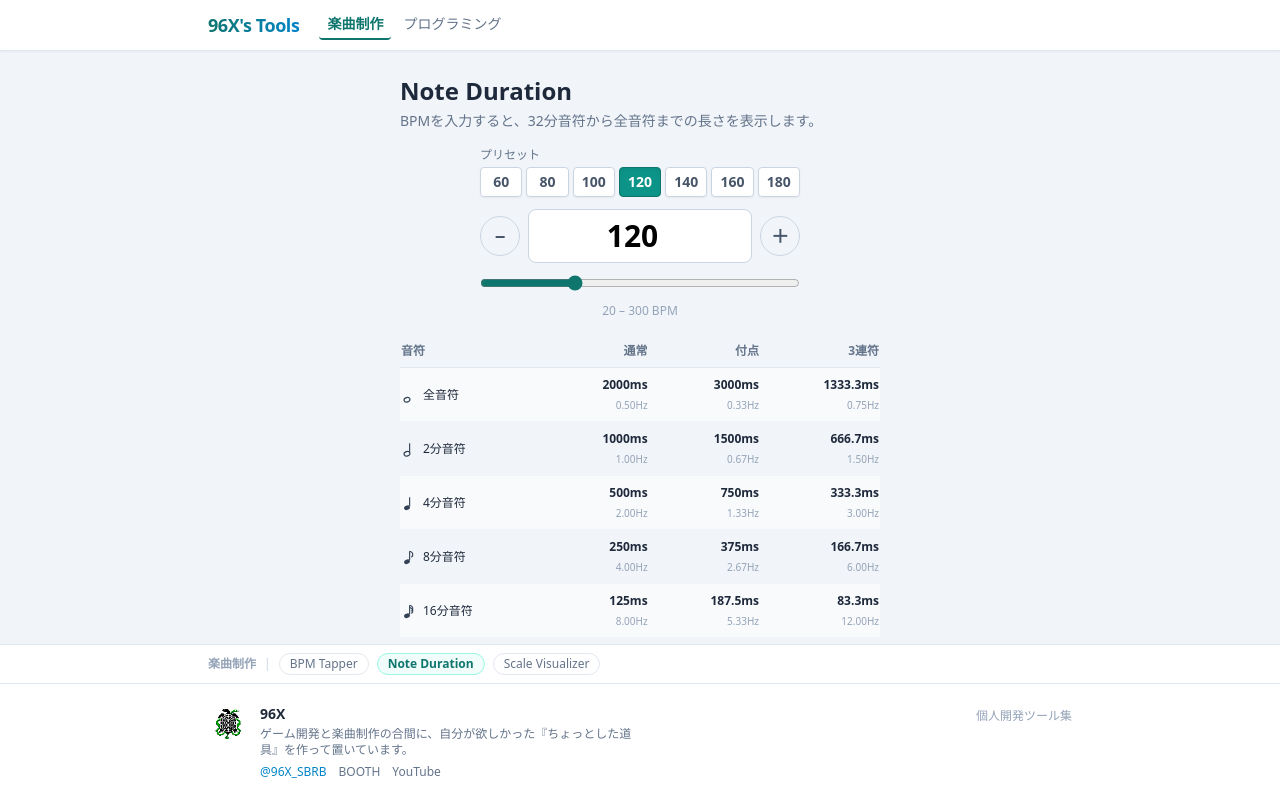
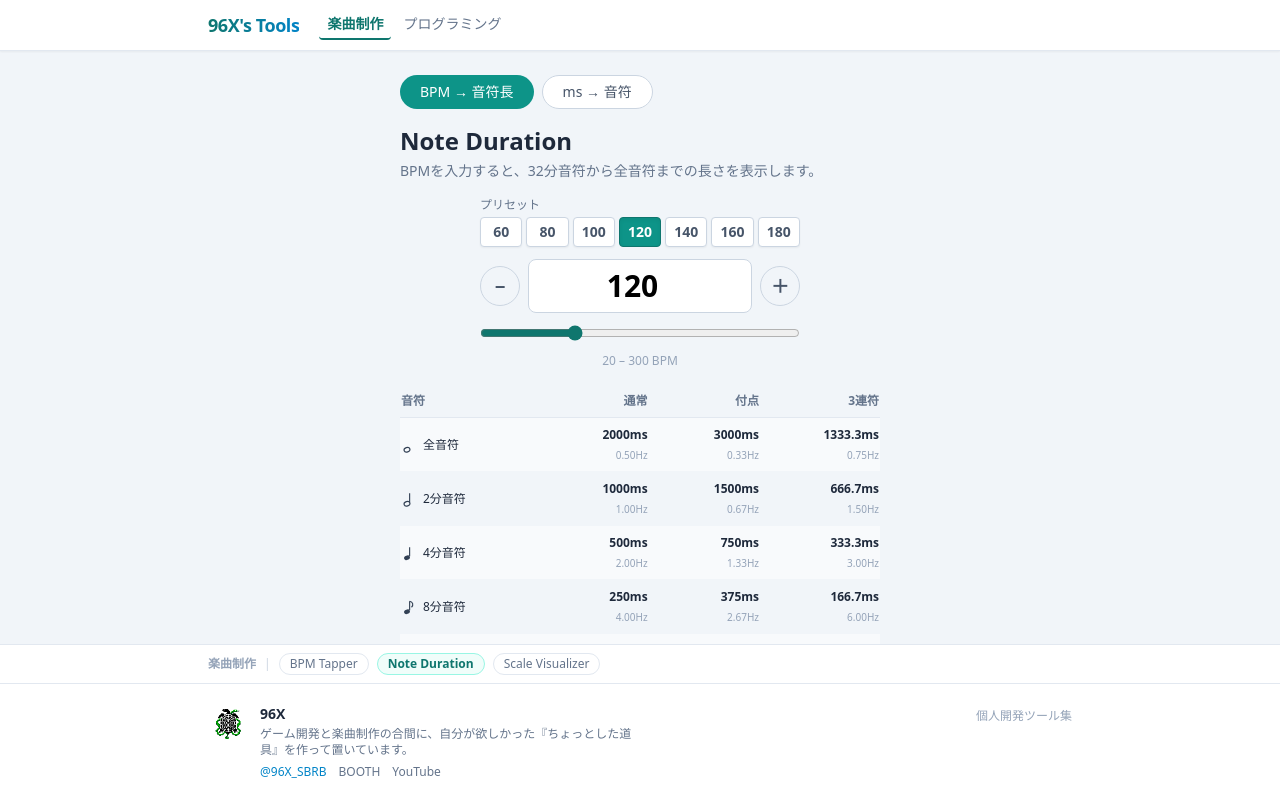
Before and after one commit to kuroto-96X/Utilities-Svelte, a SvelteKit app: page /note-duration in a window 1280 px wide. Built offline with nearby package versions, Linux system fonts and the light colour scheme.

Commit message:
feat: note-duration ページにタブ切り替えを追加

```diff
--- a/src/routes/note-duration/+page.svelte
+++ b/src/routes/note-duration/+page.svelte
@@ -3,8 +3,10 @@
   import { calculateNoteDurations, clampBpm, DEFAULT_BPM } from '$lib/noteDuration'
   import BpmInput from '$lib/components/BpmInput.svelte'
   import NoteDurationTable from '$lib/components/NoteDurationTable.svelte'
+  import NoteReverseSearch from '$lib/components/NoteReverseSearch.svelte'
 
   let bpm = $state(DEFAULT_BPM)
+  let activeTab = $state<'bpm' | 'reverse'>('bpm')
 
   $effect(() => {
     const p = page.url.searchParams.get('bpm')
@@ -15,7 +17,11 @@
 
   const durations = $derived(calculateNoteDurations(bpm))
 
-  const pageTitle = $derived(`BPM ${bpm} | Note Duration – 96X's Tools`)
+  const pageTitle = $derived(
+    activeTab === 'reverse'
+      ? `ms → 音符 | Note Duration – 96X's Tools`
+      : `BPM ${bpm} | Note Duration – 96X's Tools`
+  )
 </script>
 
 <svelte:head>
@@ -24,11 +30,28 @@
 </svelte:head>
 
 <div class="max-w-lg mx-auto px-4 py-6 space-y-4">
+  <!-- タブ切り替え -->
+  <div class="flex gap-2">
+    <button
+      onclick={() => activeTab = 'bpm'}
+      class="rounded-full px-5 py-1.5 text-sm font-medium {activeTab === 'bpm' ? 'bg-teal-600 text-white' : 'bg-white text-slate-600 border border-slate-300 hover:bg-slate-50'}"
+    >
+      BPM → 音符長
+    </button>
+    <button
+      onclick={() => activeTab = 'reverse'}
+      class="rounded-full px-5 py-1.5 text-sm font-medium {activeTab === 'reverse' ? 'bg-teal-600 text-white' : 'bg-white text-slate-600 border border-slate-300 hover:bg-slate-50'}"
+    >
+      ms → 音符
+    </button>
+  </div>
+
   <div>
     <h1 class="text-2xl font-bold text-slate-800">Note Duration</h1>
     <p class="mt-1 text-sm text-slate-500">BPMを入力すると、32分音符から全音符までの長さを表示します。</p>
   </div>
 
+  {#if activeTab === 'bpm'}
     <BpmInput bind:bpm />
 
     <NoteDurationTable {durations} />
@@ -56,4 +79,7 @@
         <li><span class="font-medium">3連符</span>：音符の長さ × 2/3倍</li>
       </ul>
     </div>
+  {:else}
+    <NoteReverseSearch />
+  {/if}
 </div>
```
Lines whose indentation alone changed are shown as unchanged.
